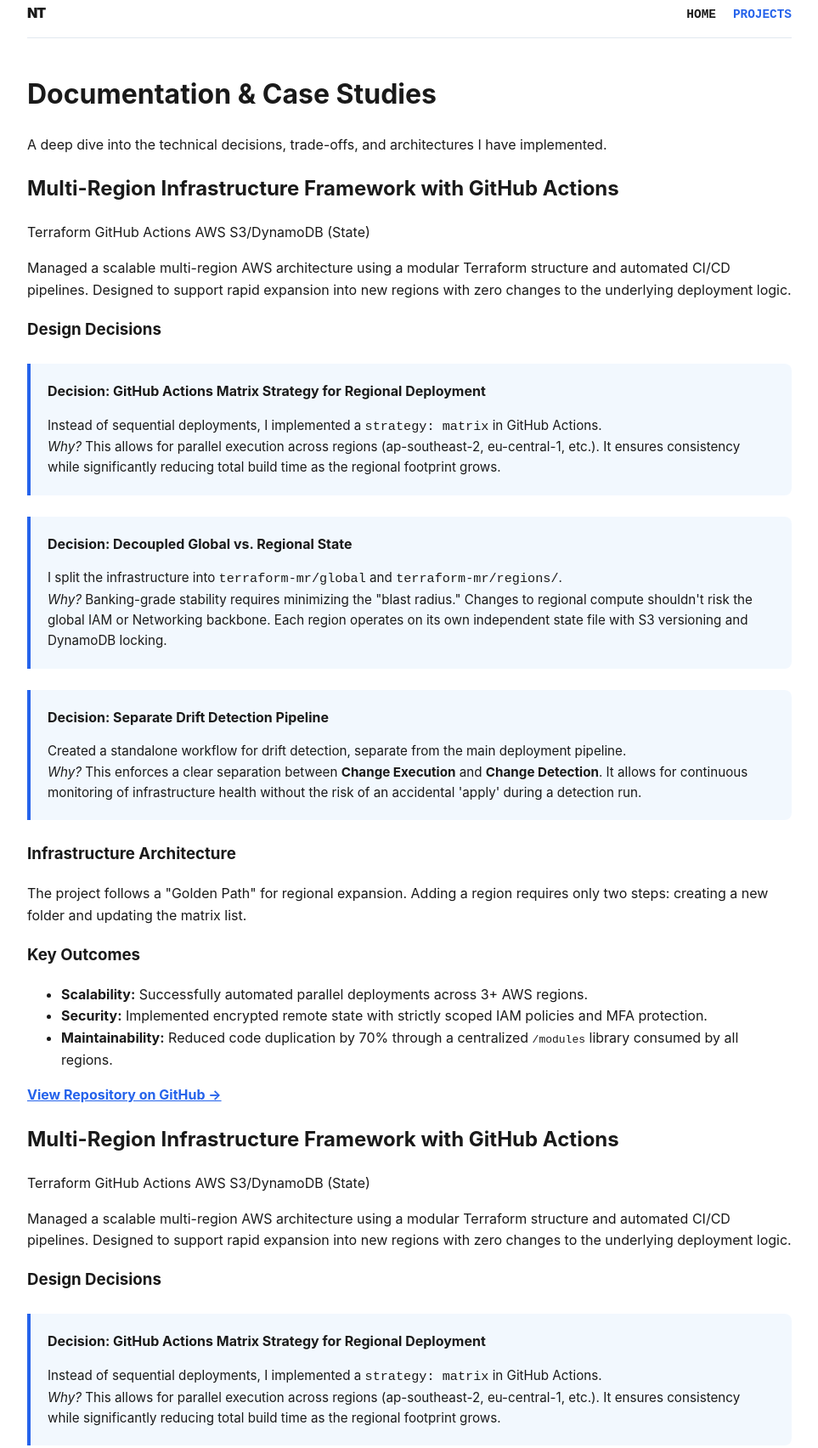
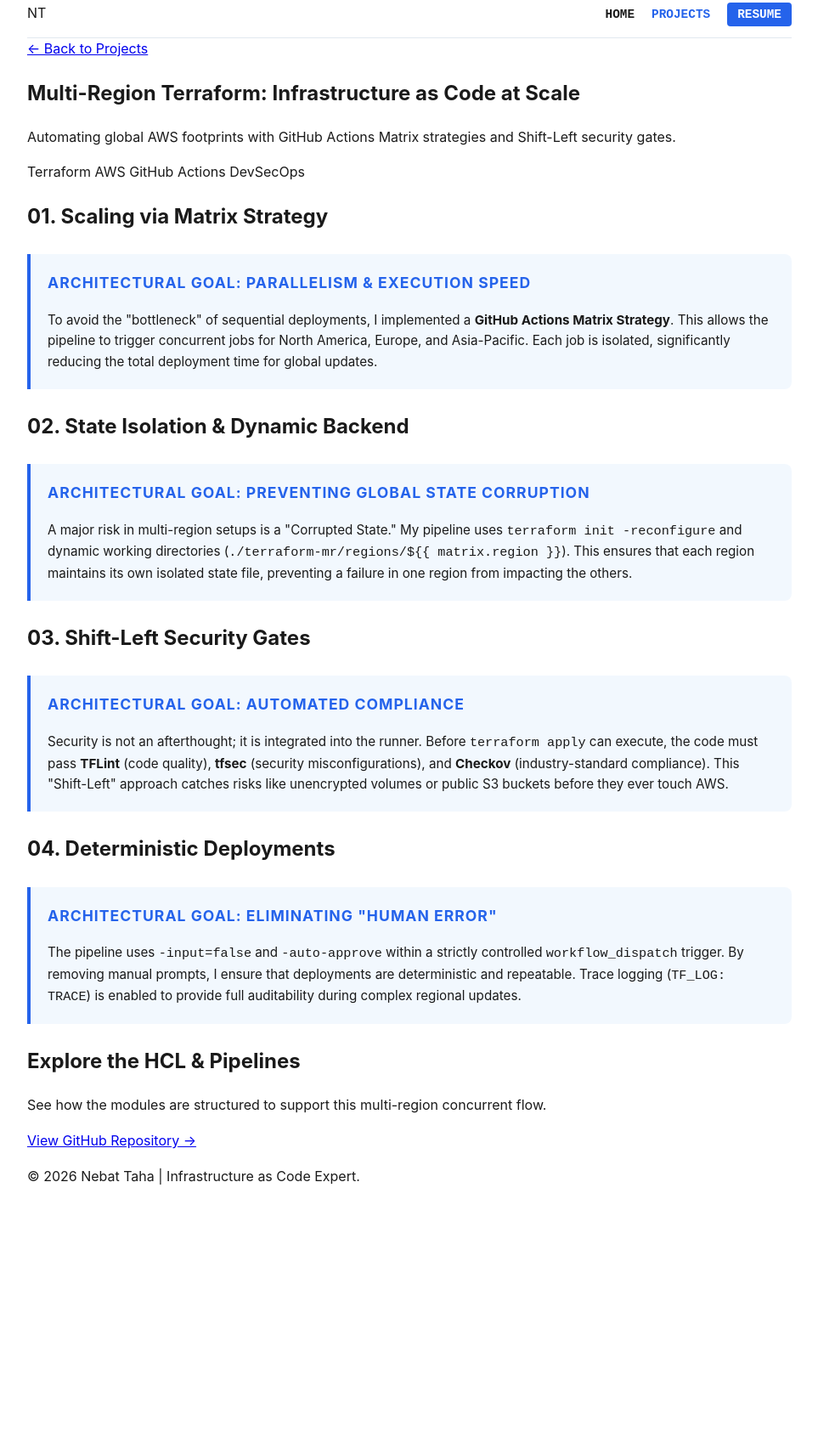
Before and after one commit to Nebat-Taha/Nebat-Taha.github.io, a plain HTML site: page project-terraform.html in a window 1280 px wide. Shown: the part 12-1716 px from the top of the page at 85% size, without its empty margins (158-1121 px from the left). After the commit the page ends 1465 px from the top, so only its background shows below. Drawn offline with Linux system fonts and the light colour scheme.

Commit message:
Update project-terraform.html

```diff
--- a/project-terraform.html
+++ b/project-terraform.html
@@ -3,125 +3,79 @@
 <head>
     <meta charset="UTF-8">
     <meta name="viewport" content="width=device-width, initial-scale=1.0">
-    <title>Projects | Terraform CICD</title>
+    <title>Multi-Region Terraform | Nebat Taha</title>
     <link rel="stylesheet" href="style.css">
+    <link href="https://fonts.googleapis.com/css2?family=Fira+Code:wght@300;500&family=Inter:wght@400;700;900&display=swap" rel="stylesheet">
 </head>
 <body>
 
     <nav>
-        <div style="font-weight: 900; letter-spacing: -1px;">NT</div>
+        <div class="logo">NT</div>
         <ul>
             <li><a href="index.html">HOME</a></li>
             <li><a href="projects.html" style="color: var(--accent);">PROJECTS</a></li>
+            <li><a href="assets/Nebat_Taha_Resume.pdf" class="nav-resume" target="_blank" download>RESUME</a></li>
         </ul>
     </nav>
 
-    <main>
-        <h1 style="margin-top: 40px;"> Documentation & Case Studies</h1>
-        <p>A deep dive into the technical decisions, trade-offs, and architectures I have implemented.</p>
-<article class="project-case-study">
-    <h2>Multi-Region Infrastructure Framework with GitHub Actions</h2>
+    <article class="project-detail">
+        <header>
+            <a href="projects.html" class="back-link">← Back to Projects</a>
+            <h1>Multi-Region Terraform: Infrastructure as Code at Scale</h1>
+            <p class="subtitle">Automating global AWS footprints with GitHub Actions Matrix strategies and Shift-Left security gates.</p>
             <div class="project-meta">
                 <span class="tag">Terraform</span>
+                <span class="tag">AWS</span>
                 <span class="tag">GitHub Actions</span>
-        <span class="tag">AWS</span>
-        <span class="tag">S3/DynamoDB (State)</span>
+                <span class="tag">DevSecOps</span>
             </div>
+        </header>
 
-    <p>
-        Managed a scalable multi-region AWS architecture using a modular Terraform structure and automated CI/CD pipelines.
-        Designed to support rapid expansion into new regions with zero changes to the underlying deployment logic.
-    </p>
-
-    <h3>Design Decisions</h3>
+        <section>
+            <h2>01. Scaling via Matrix Strategy</h2>
 
             <div class="decision-box">
-        <strong>Decision: GitHub Actions Matrix Strategy for Regional Deployment</strong>
-        <p>Instead of sequential deployments, I implemented a <code>strategy: matrix</code> in GitHub Actions.
-        <br><em>Why?</em> This allows for parallel execution across regions (ap-southeast-2, eu-central-1, etc.). It ensures consistency while significantly reducing total build time as the regional footprint grows.</p>
+                <h3>Architectural Goal: Parallelism & Execution Speed</h3>
+                <p>To avoid the "bottleneck" of sequential deployments, I implemented a <strong>GitHub Actions Matrix Strategy</strong>. This allows the pipeline to trigger concurrent jobs for North America, Europe, and Asia-Pacific. Each job is isolated, significantly reducing the total deployment time for global updates.</p>
             </div>
+        </section>
+
+        <section>
+            <h2>02. State Isolation & Dynamic Backend</h2>
+            <div class="decision-box">
+                <h3>Architectural Goal: Preventing Global State Corruption</h3>
+                <p>A major risk in multi-region setups is a "Corrupted State." My pipeline uses <code>terraform init -reconfigure</code> and dynamic working directories (<code>./terraform-mr/regions/${{ matrix.region }}</code>). This ensures that each region maintains its own isolated state file, preventing a failure in one region from impacting the others.</p>
+            </div>
+        </section>
+
+        <section>
+            <h2>03. Shift-Left Security Gates</h2>
 
             <div class="decision-box">
-        <strong>Decision: Decoupled Global vs. Regional State</strong>
-        <p>I split the infrastructure into <code>terraform-mr/global</code> and <code>terraform-mr/regions/</code>.
-        <br><em>Why?</em> Banking-grade stability requires minimizing the "blast radius." Changes to regional compute shouldn't risk the global IAM or Networking backbone. Each region operates on its own independent state file with S3 versioning and DynamoDB locking.</p>
+                <h3>Architectural Goal: Automated Compliance</h3>
+                <p>Security is not an afterthought; it is integrated into the runner. Before <code>terraform apply</code> can execute, the code must pass <strong>TFLint</strong> (code quality), <strong>tfsec</strong> (security misconfigurations), and <strong>Checkov</strong> (industry-standard compliance). This "Shift-Left" approach catches risks like unencrypted volumes or public S3 buckets before they ever touch AWS.</p>
             </div>
+        </section>
 
+        <section>
+            <h2>04. Deterministic Deployments</h2>
             <div class="decision-box">
-        <strong>Decision: Separate Drift Detection Pipeline</strong>
-        <p>Created a standalone workflow for drift detection, separate from the main deployment pipeline.
-        <br><em>Why?</em> This enforces a clear separation between <strong>Change Execution</strong> and <strong>Change Detection</strong>. It allows for continuous monitoring of infrastructure health without the risk of an accidental 'apply' during a detection run.</p>
+                <h3>Architectural Goal: Eliminating "Human Error"</h3>
+                <p>The pipeline uses <code>-input=false</code> and <code>-auto-approve</code> within a strictly controlled <code>workflow_dispatch</code> trigger. By removing manual prompts, I ensure that deployments are deterministic and repeatable. Trace logging (<code>TF_LOG: TRACE</code>) is enabled to provide full auditability during complex regional updates.</p>
             </div>
+        </section>
 
-    <h3>Infrastructure Architecture</h3>
-    <p>The project follows a "Golden Path" for regional expansion. Adding a region requires only two steps: creating a new folder and updating the matrix list.</p>
-
-
-
-    <h3>Key Outcomes</h3>
-    <ul>
-        <li><strong>Scalability:</strong> Successfully automated parallel deployments across 3+ AWS regions.</li>
-        <li><strong>Security:</strong> Implemented encrypted remote state with strictly scoped IAM policies and MFA protection.</li>
-        <li><strong>Maintainability:</strong> Reduced code duplication by 70% through a centralized <code>/modules</code> library consumed by all regions.</li>
-    </ul>
-
-    <a href="https://github.com/Nebat-Taha/regional-terraform" target="_blank" style="color: var(--accent); font-weight: bold;">View Repository on GitHub →</a>
-<article class="project-case-study">
-    <h2>Multi-Region Infrastructure Framework with GitHub Actions</h2>
-    <div class="project-meta">
-        <span class="tag">Terraform</span>
-        <span class="tag">GitHub Actions</span>
-        <span class="tag">AWS</span>
-        <span class="tag">S3/DynamoDB (State)</span>
+        <section class="project-footer">
+            <div class="cta-box">
+                <h2>Explore the HCL & Pipelines</h2>
+                <p>See how the modules are structured to support this multi-region concurrent flow.</p>
+                <a href="https://github.com/Nebat-Taha/terraform-multi-region" target="_blank" class="read-more">View GitHub Repository →</a>
             </div>
-
-    <p>
-        Managed a scalable multi-region AWS architecture using a modular Terraform structure and automated CI/CD pipelines.
-        Designed to support rapid expansion into new regions with zero changes to the underlying deployment logic.
-    </p>
-
-    <h3>Design Decisions</h3>
-
-    <div class="decision-box">
-        <strong>Decision: GitHub Actions Matrix Strategy for Regional Deployment</strong>
-        <p>Instead of sequential deployments, I implemented a <code>strategy: matrix</code> in GitHub Actions.
-        <br><em>Why?</em> This allows for parallel execution across regions (ap-southeast-2, eu-central-1, etc.). It ensures consistency while significantly reducing total build time as the regional footprint grows.</p>
-    </div>
-
-    <div class="decision-box">
-        <strong>Decision: Decoupled Global vs. Regional State</strong>
-        <p>I split the infrastructure into <code>terraform-mr/global</code> and <code>terraform-mr/regions/</code>.
-        <br><em>Why?</em> Banking-grade stability requires minimizing the "blast radius." Changes to regional compute shouldn't risk the global IAM or Networking backbone. Each region operates on its own independent state file with S3 versioning and DynamoDB locking.</p>
-    </div>
-
-    <div class="decision-box">
-        <strong>Decision: Separate Drift Detection Pipeline</strong>
-        <p>Created a standalone workflow for drift detection, separate from the main deployment pipeline.
-        <br><em>Why?</em> This enforces a clear separation between <strong>Change Execution</strong> and <strong>Change Detection</strong>. It allows for continuous monitoring of infrastructure health without the risk of an accidental 'apply' during a detection run.</p>
-    </div>
-
-    <h3>Infrastructure Architecture</h3>
-    <p>The project follows a "Golden Path" for regional expansion. Adding a region requires only two steps: creating a new folder and updating the matrix list.</p>
-
-
-
-    <h3>Key Outcomes</h3>
-    <ul>
-        <li><strong>Scalability:</strong> Successfully automated parallel deployments across 3+ AWS regions.</li>
-        <li><strong>Security:</strong> Implemented encrypted remote state with strictly scoped IAM policies and MFA protection.</li>
-        <li><strong>Maintainability:</strong> Reduced code duplication by 70% through a centralized <code>/modules</code> library consumed by all regions.</li>
-    </ul>
-
-    <a href="https://github.com/Nebat-Taha/regional-terraform" target="_blank" style="color: var(--accent); font-weight: bold;">View Repository on GitHub →</a>
+        </section>
     </article>
-<hr style="margin: 60px 0; border: 0; border-top: 1px solid var(--border);">
-
-        </main>
 
     <footer>
-        <p style="text-align: center; color: #888; font-size: 0.8rem; margin-top: 100px;">
-            &copy; 2026 | Built with focus on Clarity and Performance.
-        </p>
+        <p>&copy; 2026 Nebat Taha | Infrastructure as Code Expert.</p>
     </footer>
 
 </body>
```
Lines whose indentation alone changed are shown as unchanged.
